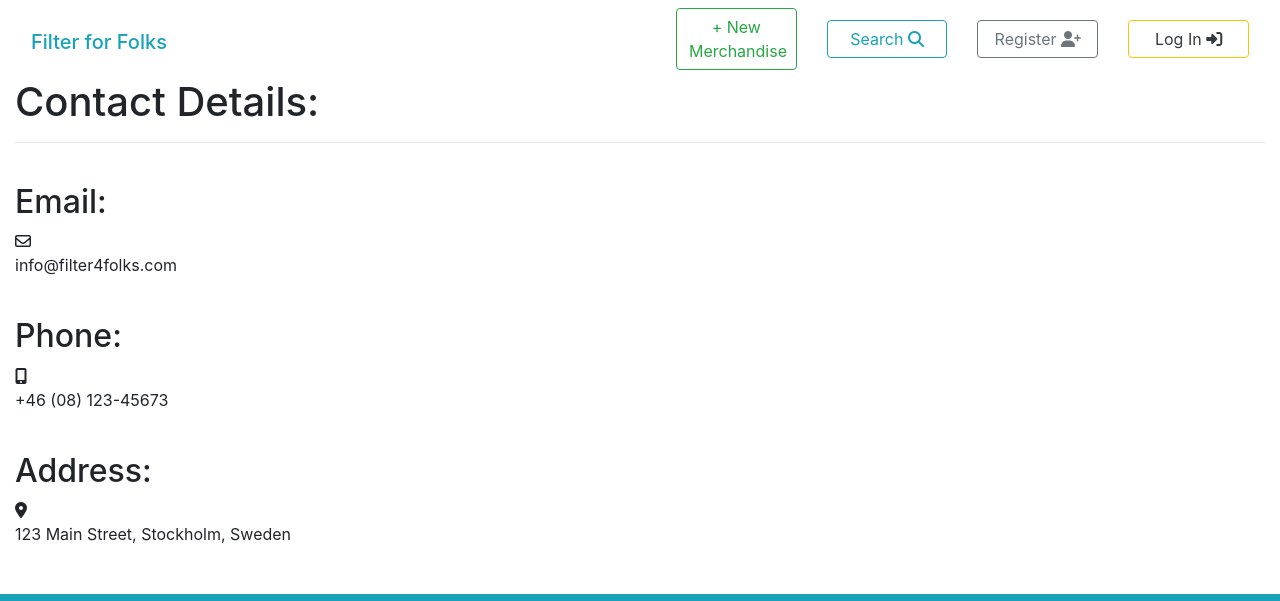
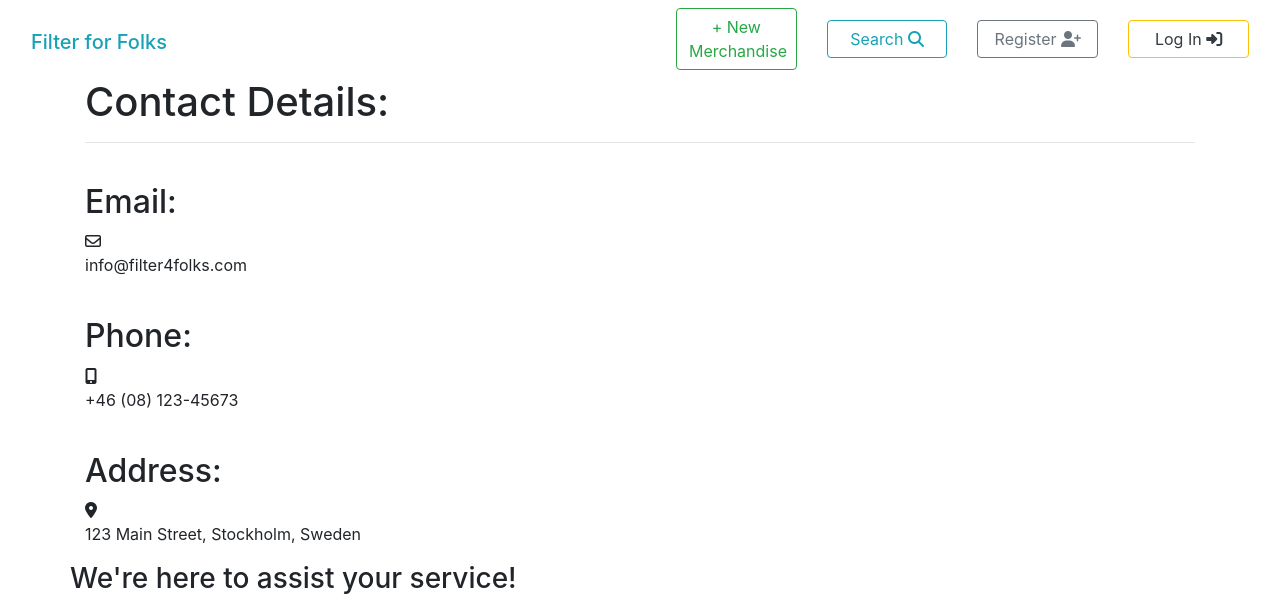
Before and after one commit to GustavFluur/filterfolk, a Django app: page /contact/ in a window 1280 px wide. Shown: the top 601 px of the page. Run offline with Django 3.2, Linux system fonts and the light colour scheme; some libraries are stand-ins or nearby versions.

Commit message:
Added changes into the contact page

```diff
--- a/core/templates/core/base.html
+++ b/core/templates/core/base.html
@@ -62,7 +62,7 @@
                     <h5 class="font-weight-bold text-light mt-2">Menu</h5>
                     <ul class="list-unstyled">
                         <li class="list-unstyled"><a href="#" class="nav-link text-lg text-warning d-block p-3">About</a></li>
-                        <li class="list-unstyled"><a href="" class="nav-link text-lg text-warning d-block p-3">Contact</a></li>
+                        <li class="list-unstyled"><a href="{% url 'contact' %}" class="nav-link text-lg text-warning d-block p-3">Contact</a></li>
                         <li class="list-unstyled"><a href="" class="nav-link text-lg text-warning d-block p-3">Privacy Policy</a></li>
                         <li class="list-unstyled"><a href="" class="nav-link text-lg text-warning d-block p-3">Term of Use</a></li>
                     </ul>
--- a/core/templates/core/contact.html
+++ b/core/templates/core/contact.html
@@ -4,6 +4,8 @@
 
 {% block content %}
 <div class="container-fluid">
+    <div class="container">
+
             <h1>Contact Details:</h1>
             <hr>
             <br>
@@ -18,5 +20,13 @@
             <section>
                 <h2>Address:</h2><i class="fas fa-map-marker-alt"></i><p>123 Main Street, Stockholm, Sweden</p>
             </section>
+            <div class="row">
+                <div>
+                    <H3>We're here to assist your service!</H3>
+                    <img src="https://images.pexels.com/photos/845451/pexels-photo-845451.jpeg?auto=compress&cs=tinysrgb&w=800" class="img-fluid" alt="Customer support">
+                </div>
+            </div>
+
+    </div>
 </div>
 {% endblock %}
```
Lines whose indentation alone changed are shown as unchanged.
